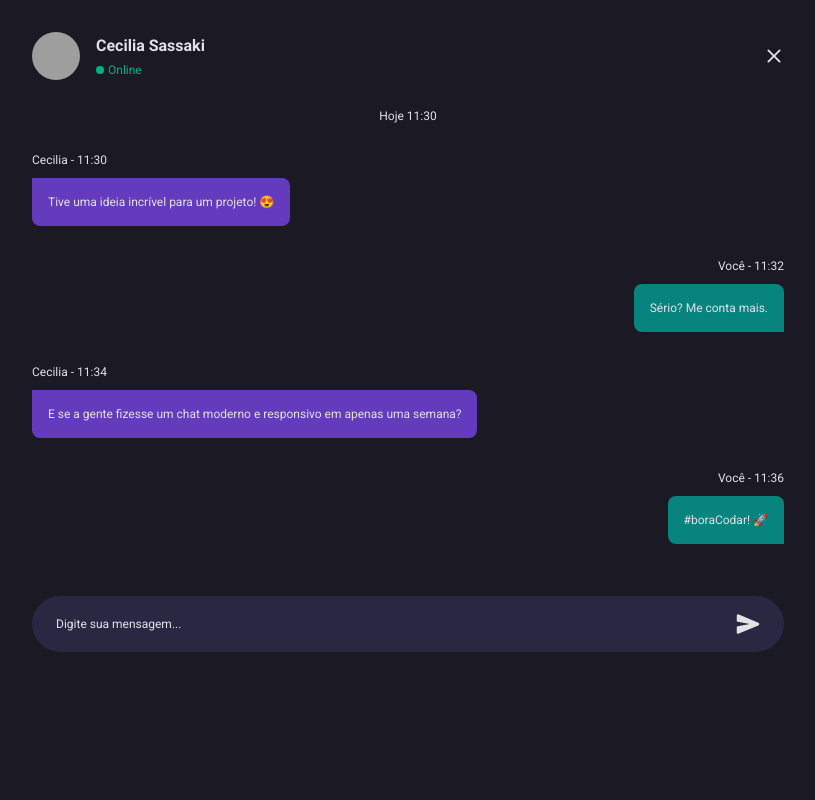
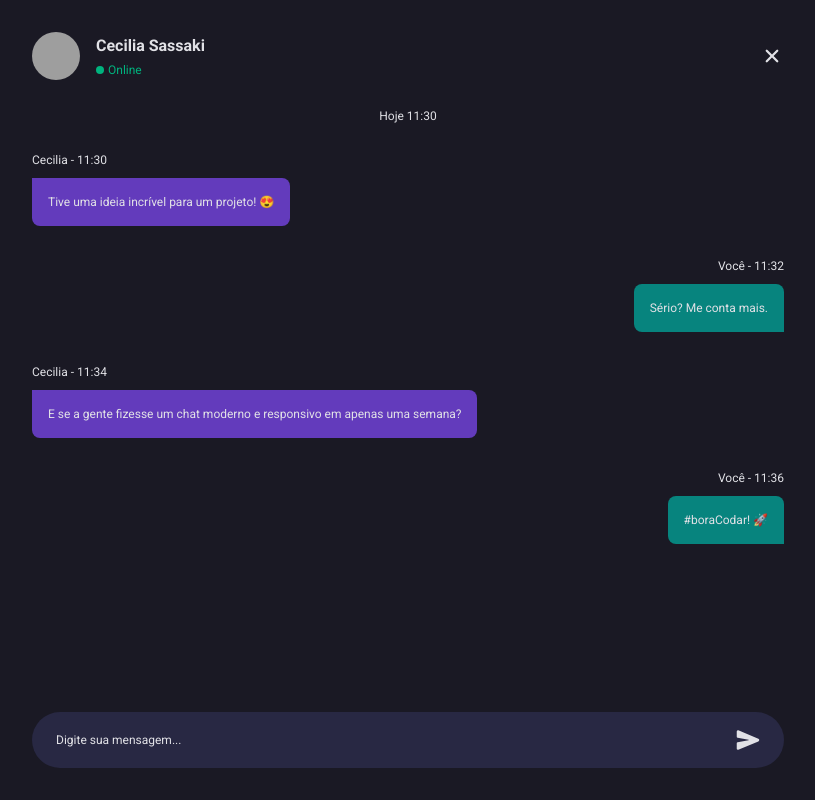
Before and after one commit to PabloXT14/boracodar-04, a React (Vite) app: page / in a window 1280 px wide. Shown: the whole page, without its empty margins (232-1047 px from the left). Built offline with nearby package versions, Linux system fonts and the light colour scheme; grey boxes are pictures that could not be loaded.

Commit message:
feat: layout and style adjustments

```diff
--- a/package.json
+++ b/package.json
@@ -31,6 +31,7 @@
     "eslint-plugin-react-refresh": "^0.4.6",
     "postcss": "^8.4.38",
     "prettier-plugin-tailwindcss": "^0.5.14",
+    "tailwind-scrollbar": "^3.1.0",
     "tailwind-variants": "^0.2.1",
     "tailwindcss": "^3.4.3",
     "typescript": "^5.2.2",
--- a/src/components/messages-section/messages-section.tsx
+++ b/src/components/messages-section/messages-section.tsx
@@ -2,7 +2,7 @@ import { Message } from './message'
 
 export const MessagesSection = () => {
   return (
-    <section className="flex flex-col gap-7">
+    <section className="scrollbar-none flex flex-1 flex-col gap-7 overflow-y-scroll">
       <div className="text-center text-xs font-normal text-zinc-200">
         Hoje 11:30
       </div>
--- a/src/components/top-section.tsx
+++ b/src/components/top-section.tsx
@@ -1,4 +1,4 @@
-import { PiXBold } from 'react-icons/pi'
+import { IoClose } from 'react-icons/io5'
 
 export const TopSection = () => {
   return (
@@ -20,7 +20,7 @@ export const TopSection = () => {
       </div>
 
       <button>
-        <PiXBold className="size-5" />
+        <IoClose className="size-6" />
       </button>
     </section>
   )
--- a/src/index.css
+++ b/src/index.css
@@ -3,7 +3,11 @@
 @tailwind utilities;
 
 body {
-  @apply font-sans bg-secondary-950 text-zinc-200 antialiased;
+  @apply font-sans bg-secondary-950 text-zinc-200 antialiased overflow-hidden;
+}
+
+body input, textarea {
+  @apply outline-none
 }
 
 *::-webkit-scrollbar {
--- a/tailwind.config.js
+++ b/tailwind.config.js
@@ -22,5 +22,5 @@ export default {
       },
     },
   },
-  plugins: [],
+  plugins: [require('tailwind-scrollbar')],
 }
```
Also changed, not shown: 1 other file (tests, documents, lock files or other folders).
